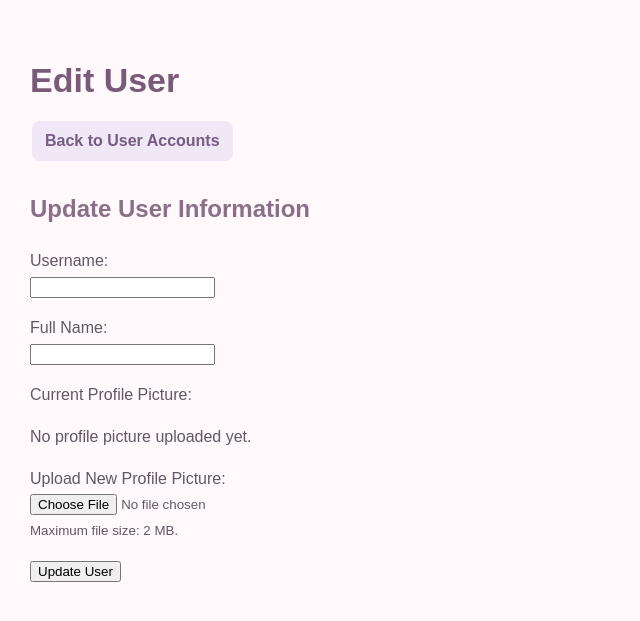
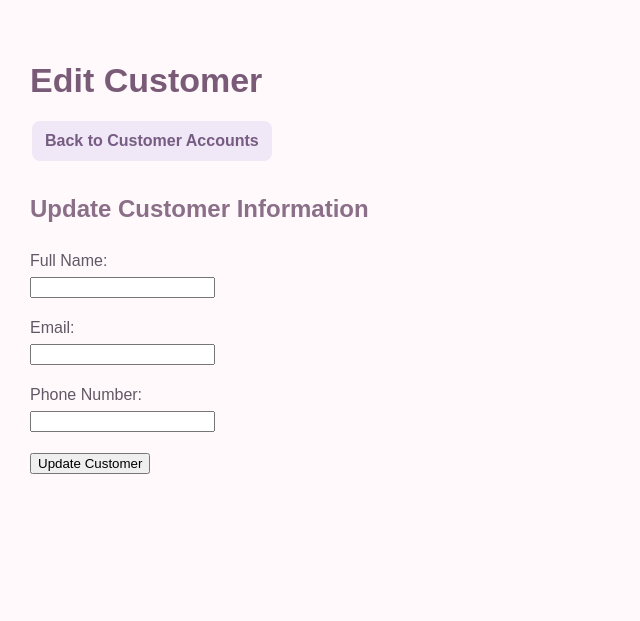
Before and after one commit to pransine/LaravelProjects, a Laravel app: template TFA7/resources/views/customers/edit.blade.php in a window 1280 px wide. Shown: the top 621 px of the page, without its empty margins (0-640 px from the left). Run offline with Laravel 12, Linux system fonts and the light colour scheme; the template is opened without the code that fills it, so the values that code supplies are empty; parts of the project's set-up code (start-up, migrations or seed data) failed here and were passed over.

Commit message:
Update edit.blade.php

```diff
--- a/TFA7/resources/views/customers/edit.blade.php
+++ b/TFA7/resources/views/customers/edit.blade.php
@@ -1,38 +1,27 @@
 <!DOCTYPE html>
 <html>
 <head>
-    <title>Edit User</title>
+    <title>Edit Customer</title>
     <link rel="stylesheet" href="{{ asset('css/style.css') }}">
 </head>
 <body>
 
-    <h1>Edit User</h1>
+    <h1>Edit Customer</h1>
 
-    <a href="{{ route('users') }}">Back to User Accounts</a>
+    <a href="{{ route('customers') }}">Back to Customer Accounts</a>
 
-    <h2>Update User Information</h2>
+    <h2>Update Customer Information</h2>
 
-    <form action="{{ route('users.update', $user->id) }}"
-          method="POST"
-          enctype="multipart/form-data">
+    <form action="{{ route('customers.update', $customer->id) }}"
+          method="POST">
 
         @csrf
         @method('PUT')
 
         <p>
-            <label>Username:</label><br>
-            <input type="text" name="username"
-                value="{{ old('username', $user->username) }}">
-
-            @error('username')
-                <br><span style="color: red;">{{ $message }}</span>
-            @enderror
-        </p>
-
-        <p>
             <label>Full Name:</label><br>
             <input type="text" name="full_name"
-                value="{{ old('full_name', $user->full_name) }}">
+                value="{{ old('full_name', $customer->full_name) }}">
 
             @error('full_name')
                 <br><span style="color: red;">{{ $message }}</span>
@@ -40,30 +29,26 @@
         </p>
 
         <p>
-            <label>Current Profile Picture:</label><br>
+            <label>Email:</label><br>
+            <input type="email" name="email"
+                value="{{ old('email', $customer->email) }}">
 
-            @if ($user->avatar)
-                <img src="{{ asset('storage/' . $user->avatar) }}"
-                     width="150"
-                     height="150"
-                     style="object-fit: cover; border-radius: 50%;">
-            @else
-                <p>No profile picture uploaded yet.</p>
-            @endif
+            @error('email')
+                <br><span style="color: red;">{{ $message }}</span>
+            @enderror
         </p>
 
         <p>
-            <label>Upload New Profile Picture:</label><br>
-            <input type="file" name="avatar" accept="image/*">
+            <label>Phone Number:</label><br>
+            <input type="text" name="phone"
+                value="{{ old('phone', $customer->phone) }}">
 
-            @error('avatar')
+            @error('phone')
                 <br><span style="color: red;">{{ $message }}</span>
             @enderror
-
-            <br><small>Maximum file size: 2 MB.</small>
         </p>
 
-        <button type="submit">Update User</button>
+        <button type="submit">Update Customer</button>
 
     </form>
 
```
